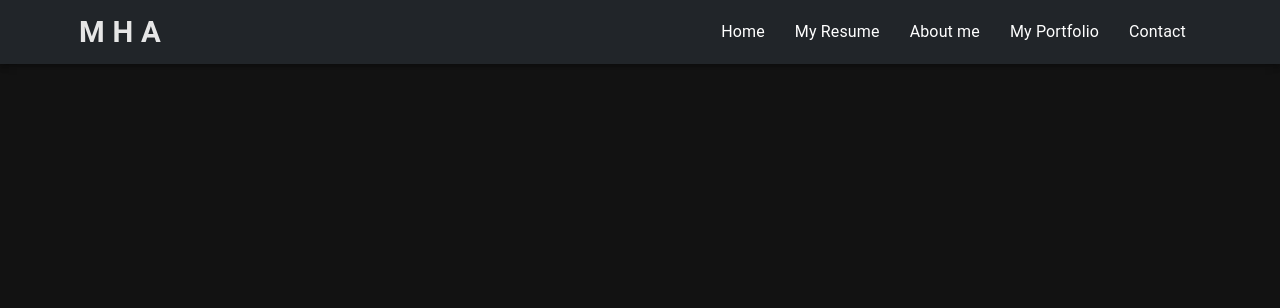
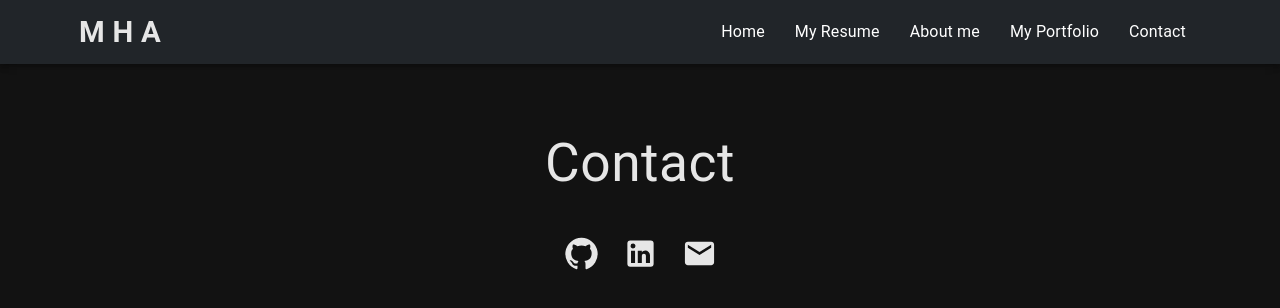
Before and after one commit to hammadaslam1/portfolio-website, a React (Create React App) app: page /contact in a window 1280 px wide. Shown: the top 308 px of the page. Built offline with nearby package versions, Linux system fonts and the light colour scheme.

Commit message:
added contact

```diff
--- a/src/App.js
+++ b/src/App.js
@@ -4,6 +4,7 @@ import Navbar from "./components/pages/Navbar";
 import Home from "./components/pages/Home";
 import About from "./components/pages/About";
 import Resume from "./components/pages/Resume";
+import Contact from "./Contact";
 
 function App() {
   return (
@@ -16,6 +17,7 @@ function App() {
           <Route exact path="/" element={<Home />}></Route>
           <Route path="/about" element={<About />}></Route>
           <Route path="/resume" element={<Resume />}></Route>
+          <Route path="/contact" element={<Contact />}></Route>
         </Routes>
       </Router>
     </div>
--- /dev/null
+++ b/src/Contact.jsx
@@ -0,0 +1,37 @@
+import { IconButton, Typography } from "@mui/material";
+import GitHubIcon from "@mui/icons-material/GitHub";
+import LinkedInIcon from "@mui/icons-material/LinkedIn";
+import MailIcon from "@mui/icons-material/Mail";
+
+const Contact = () => {
+  return (
+    <div
+      style={{
+        justifyContent: "center",
+        alignItems: "center",
+        padding: "60px",
+      }}
+    >
+      <Typography sx={{ fontSize: "40pt", marginBottom: "20px" }}>
+        Contact
+      </Typography>
+      <a href="https://github.com/hammadaslam1" target="_blank">
+        <IconButton size="large">
+          <GitHubIcon fontSize="large" />
+        </IconButton>
+      </a>
+      <a href="https://www.linkedin.com/in/hammadaslam10/" target="_blank">
+        <IconButton size="large">
+          <LinkedInIcon fontSize="large" />
+        </IconButton>
+      </a>
+      <a href="mailto:hammadaslam308@gmail.com" target="_blank">
+        <IconButton size="large">
+          <MailIcon fontSize="large" />
+        </IconButton>
+      </a>
+    </div>
+  );
+};
+
+export default Contact;
```
